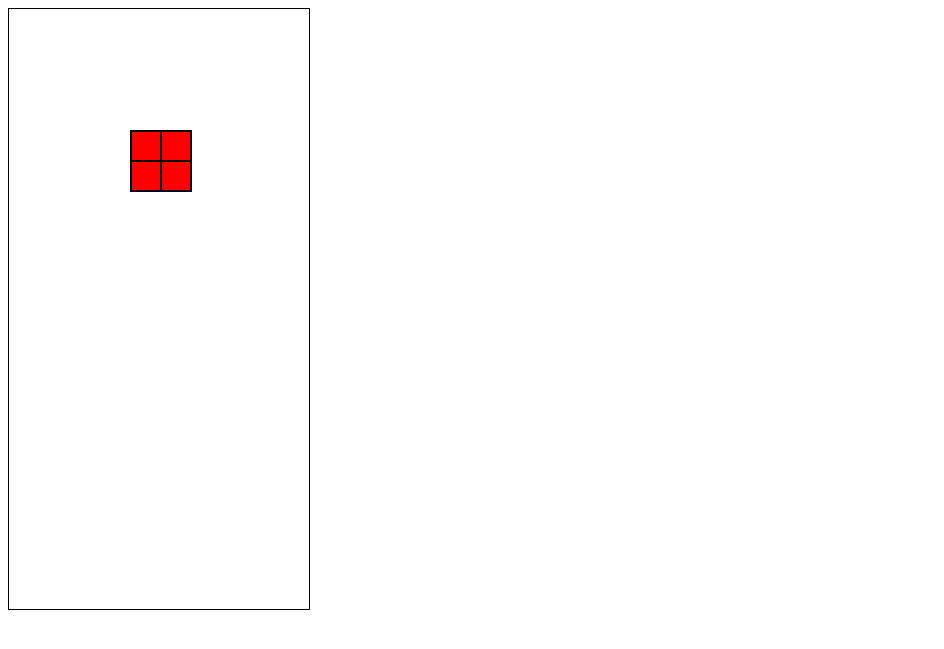
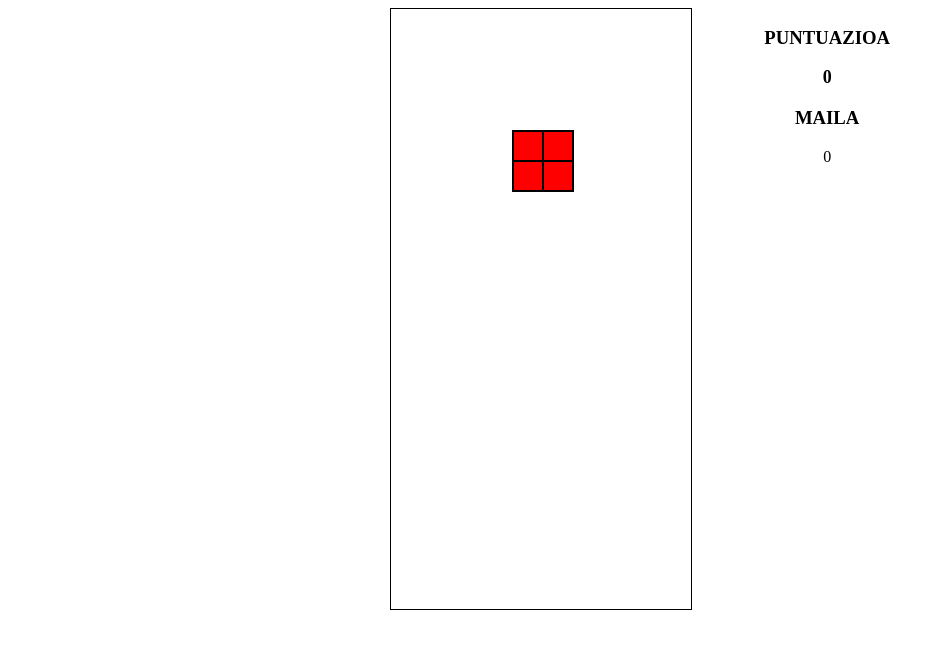
Before and after one commit to Bingentzio/bingentzio.github.io, a Jekyll site: the page proiektuak/Tetris/tetris.html, which Jekyll copies as it is, in a window 1280 px wide. Shown: the top 649 px of the page, without its empty margins (0-944 px from the left). Built offline with Jekyll 4.4.1, drawn with Linux system fonts in a browser that asks for light colours.

Commit message:
tetris v2

```diff
--- a/proiektuak/Tetris/tetris.css
+++ b/proiektuak/Tetris/tetris.css
@@ -1,3 +1,17 @@
+#erdian{
+  display: block;
+  margin: 0 auto;
+  width: 500px;
+}
 #canvas {
+  float: left;
     border:1px solid #000000;
 }
+#panela{
+  float: right;
+  text-align: center;
+}
+#puntuak{
+  font-size: 18px;
+  font-weight: bold;
+}
--- a/proiektuak/Tetris/tetris.html
+++ b/proiektuak/Tetris/tetris.html
@@ -6,13 +6,26 @@
    <script src="tetris.js"></script>
 </head>
 <body>
+  <div id="erdian">
     <canvas id="canvas" width="300" height="600"></canvas>
+    <div id="panela">
+      <h3>PUNTUAZIOA</h3>
+      <p id="puntuak">0</p>
+      <h3>MAILA</h3>
+      <p id="maila">0</p>
+
+    </div>
+
+    </div>
 
 <script>
 // ===== main ====
 // canvas related variables
 var canvas = document.getElementById("canvas");
 var ctx = canvas.getContext("2d");
+
+var puntuak = document.getElementById("puntuak");
+var maila = document.getElementById("maila");
 
 // clear the canvas
 ctx.fillStyle = 'white';
--- a/proiektuak/Tetris/tetris.js
+++ b/proiektuak/Tetris/tetris.js
@@ -76,6 +76,8 @@ function Block (pos, color) {
      this.setLineWidth(Block.OUTLINE_WIDTH);
      this.setFill(color);
 }
+
+var ezabatutakoLerroak;
 
 Block.BLOCK_SIZE = 30;
 Block.OUTLINE_WIDTH = 2;
@@ -399,17 +401,35 @@ Board.prototype.move_down_rows = function(y_start){
 Board.prototype.remove_complete_rows = function(){
    for (var y=0; y<=this.height; y++){
         if (this.is_row_complete(y)){
+          garbitu.play();
                 this.delete_row(y);
                 this.move_down_rows(y-1);
+                ezabatutakoLerroak++;
+                puntuak.innerHTML=ezabatutakoLerroak;
+                //5 lerro ezabatzen dituenean maila igoko du!
+                if (ezabatutakoLerroak % 5 == 0){
+                  console.log("maila igo");
+                  mailaKop++;
+                  maila.innerHTML=mailaKop;
+                  igo=1;
+                }
         }
    }
 };
 
 // ==================== Tetris ==========================
 var interval;
+var time; //setInterval eko denbora da
+var igo; //honen bidez dakigu setintervali noiz kendu denbora
 
 function Tetris() {
     this.board = new Board(Tetris.BOARD_WIDTH, Tetris.BOARD_HEIGHT);
+    musika = new Audio("soinuak/musika.mp3");
+    gameover = new Audio("soinuak/gameover.mp3");
+    garbitu = new Audio("soinuak/garbitu.mp3");
+    mugitu = new Audio("soinuak/mugitu.mp3");
+    biratu = new Audio("soinuak/biratu.mp3");
+    mailagora = new Audio("soinuak/mailagora.mp3");
 }
 
 Tetris.SHAPES = [I_Shape, J_Shape, L_Shape, O_Shape, S_Shape, T_Shape, Z_Shape];
@@ -439,6 +459,8 @@ Tetris.prototype.init = function(){
 	// teklatu kudeatzailea
 //	document.addEventListener('keydown', this.key_pressed.bind(this), false);
 document.addEventListener('keydown', this.key_pressed.bind(this), false);
+  musika.loop = true;
+  musika.play()
 
     // Ausaz aukeratu pieza bat --> uneko pieza
     this.current_shape = this.create_new_shape()
@@ -448,7 +470,11 @@ document.addEventListener('keydown', this.key_pressed.bind(this), false);
     // Argibidea: (Board badu margotzeko metodo bat)
     this.board.draw_shape(this.current_shape);
    //segunduro pieza behera doa
-    interval = setInterval(this.animate_shape.bind(this),1000);
+    time=1000;
+    ezabatutakoLerroak=0;
+    mailaKop=0;
+    igo=0;
+    interval = setInterval(this.animate_shape.bind(this),time);
 }
 
 Tetris.prototype.key_pressed = function(e) {
@@ -462,12 +488,15 @@ Tetris.prototype.key_pressed = function(e) {
 	// dagokion key kodea ? (biraketari dagokion kodea ez inplementatu oraindik)
 
     if (key == 37) {
+          mugitu.play();
           this.do_move("Left");
     }else if (key == 39){
+          mugitu.play();
           this.do_move("Right");
     }else if (key == 40){
           this.do_move("Down");
     }else if (key == 38){
+          biratu.play();
 	        this.do_rotate();
     }else if (key==32) {
           this.do_move("Behera")
@@ -495,15 +524,6 @@ Tetris.prototype.do_move = function(direction) {
       }else{
         gameOver();
       }
-
-            /*
-            for(var i=0; i<this.board.height;i++){
-              if(this.board.is_row_complete(i)){
-                this.board.delete_row(i);
-                this.board.move_down_rows(i);
-              }
-            }
-            */
     }else{
       while(this.current_shape.can_move(this.board, dx, dy)){
            this.current_shape.move(dx,dy);
@@ -526,16 +546,29 @@ Tetris.prototype.do_rotate = function(){
   }
 }
 
+
 Tetris.prototype.animate_shape = function(){
   this.do_move("Down");
+
+  //mailaz igotzen denean abiadura azkartzen du!
+  if(igo==1 && time>0){
+    mailagora.play();
+    igo=0;
+    clearInterval(interval);
+    time=time-100;
+    interval = setInterval(this.animate_shape.bind(this),time);
+  }
 }
+
 function gameOver(){
+  musika.pause();
+  gameover.play();
   clearInterval(interval);
   console.log("game over");
   ctx.fillStyle = "white";
   ctx.strokeStyle = "black";
-  ctx.lineWidth=2;
-  ctx.font = "bold 48px Arial";
+  ctx.lineWidth=3;
+  ctx.font = "bold 46px Arial";
   ctx.fillText("GAME OVER", 4, 140);
   ctx.strokeText("GAME OVER", 4, 140);
 
```
Also changed, not shown: 6 other files.
